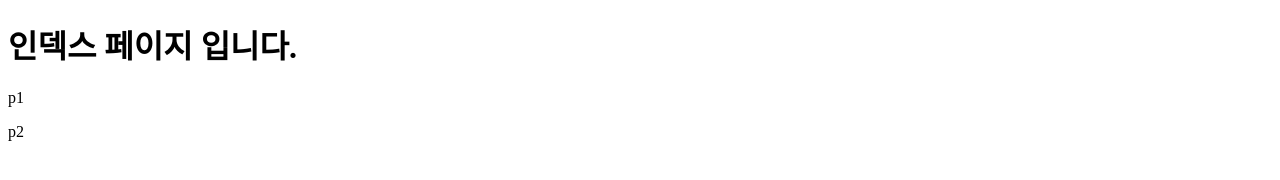
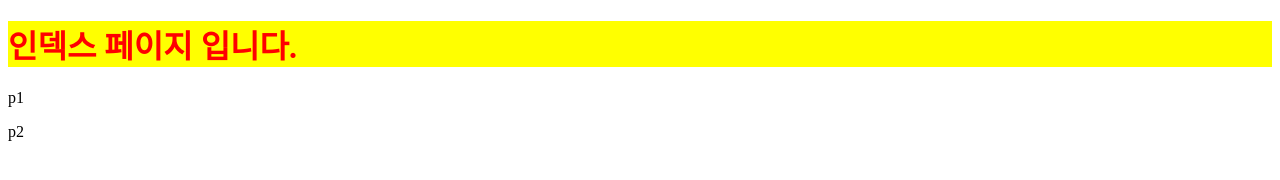
Before and after one commit to junhyun-baek/hello, a plain HTML site: page index.html in a window 1280 px wide. Drawn offline with Linux system fonts and the light colour scheme.

Commit message:
h1 color changed

```diff
--- a/index.html
+++ b/index.html
@@ -4,6 +4,13 @@
       <meta charset="UTF-8">
       <meta name="viewport" content="width=device-width, initial-scale=1.0">
       <title>Document</title>
+      <style>
+            /* 집에서 작업한 내용 */
+            h1{
+                  color: red;
+                  background-color: yellow;
+            }
+      </style>
 </head>
 <body>
       <h1>인덱스 페이지 입니다.</h1>
```
